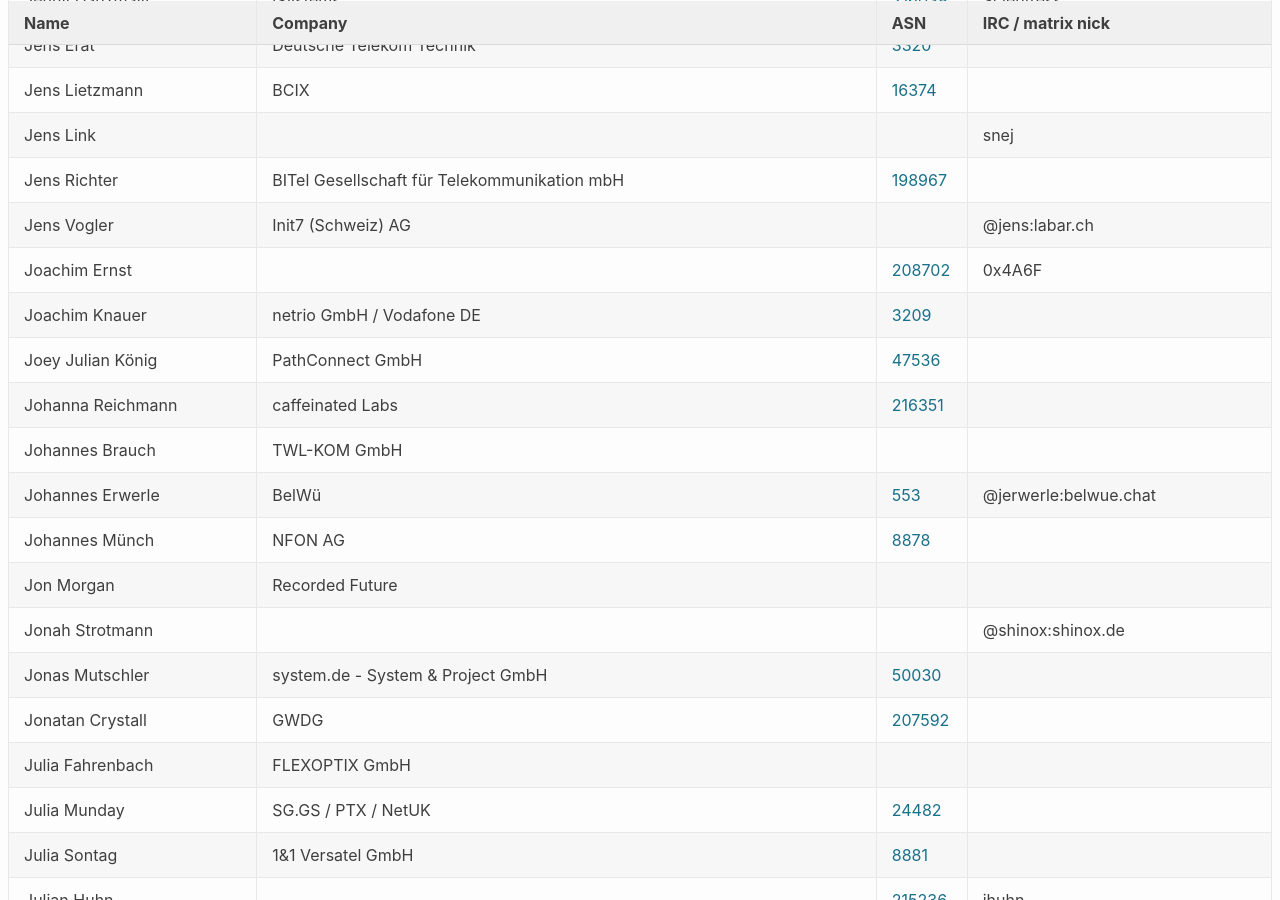
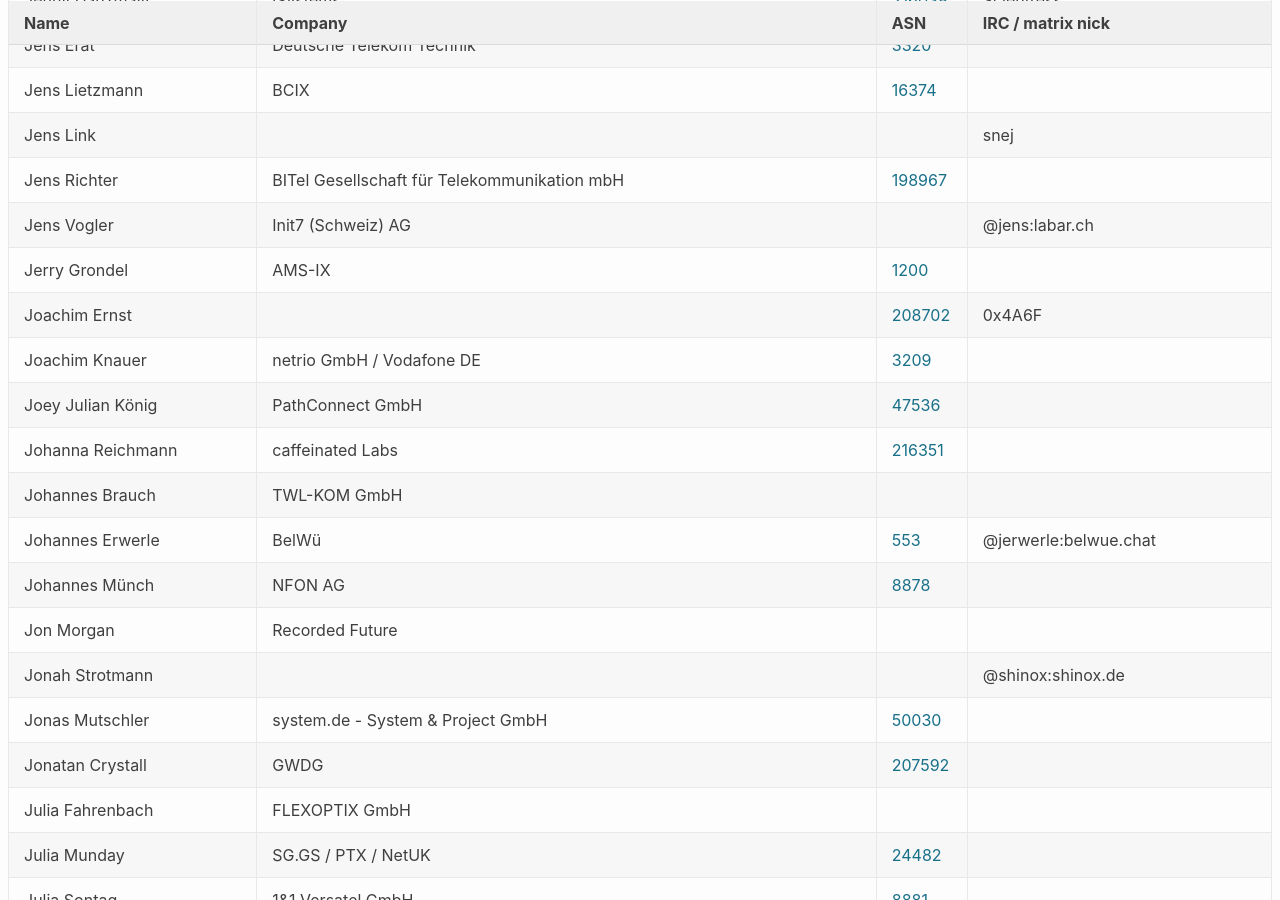
Before and after one commit to denog/pretix-attendeelist, a Jekyll site: the page built from denog17/index.markdown, in a window 1280 px wide and 900 px high, scrolled down 8953 px. Built offline with Jekyll 4.4.1, drawn with Linux system fonts in a browser that asks for light colours.

Commit message:
Latest data: Fri Oct  3 15:11:07 UTC 2025

```diff
--- a/_data/attendees_denog17_onsite.json
+++ b/_data/attendees_denog17_onsite.json
@@ -1200,6 +1200,12 @@
     "asn": null
   },
   {
+    "name": "Jerry Grondel",
+    "company": "AMS-IX",
+    "irc": null,
+    "asn": "1200"
+  },
+  {
     "name": "Joachim Ernst",
     "company": null,
     "irc": "0x4A6F",
```
